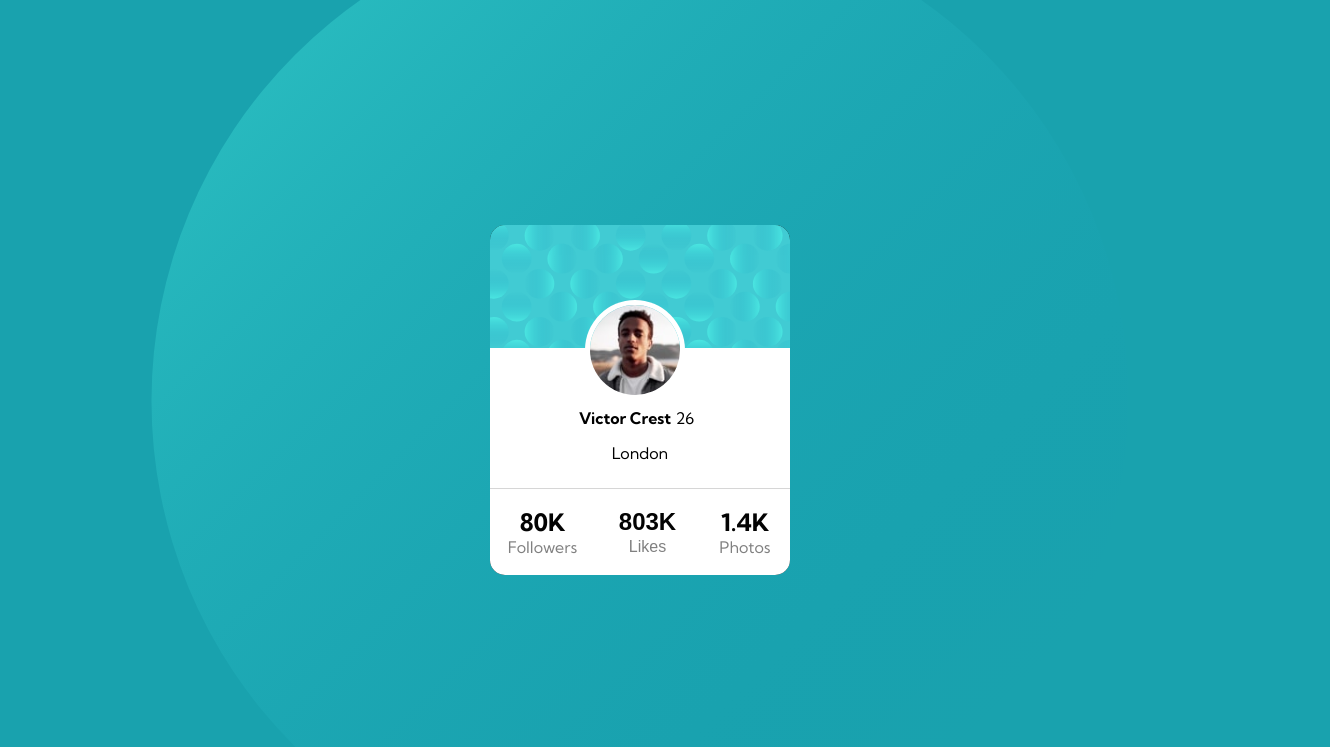
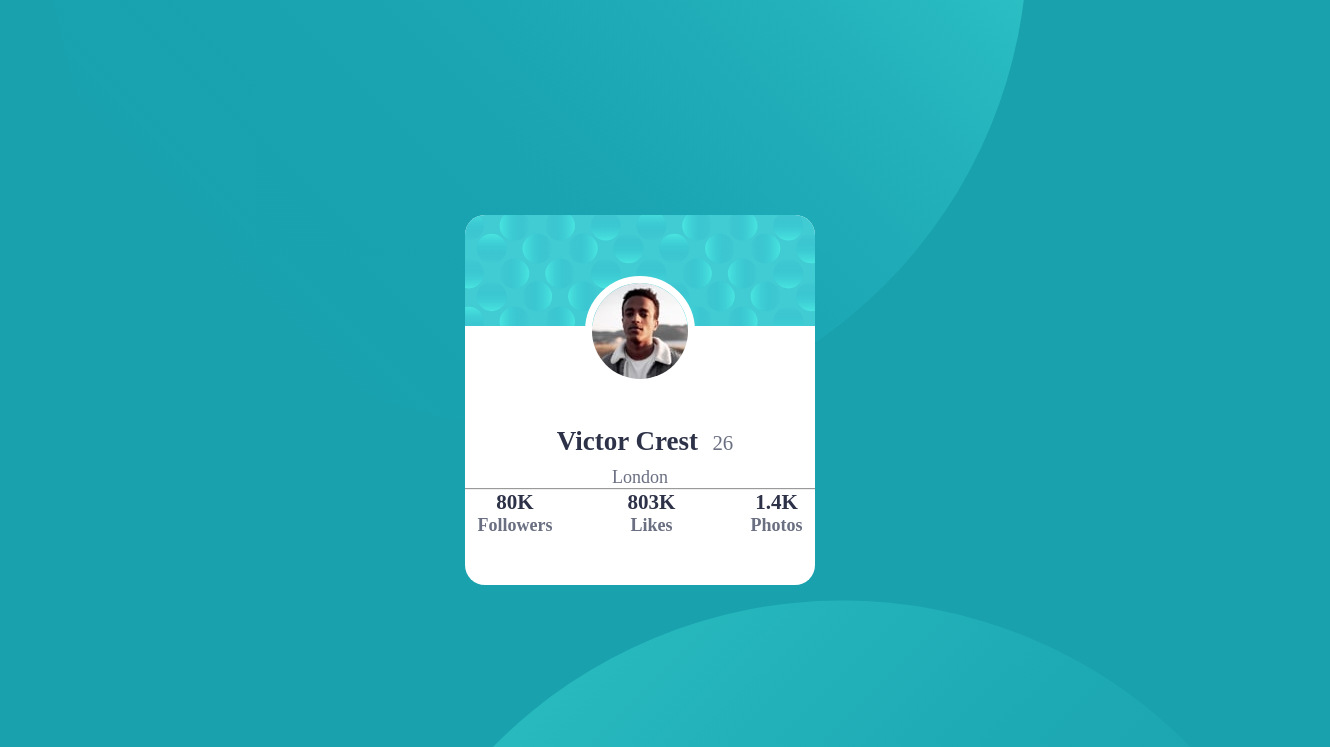
Before and after one commit to soulcage57/profile-card, a plain HTML site: page index.html in a window 1280 px wide. Shown: the top 747 px of the page, 1330 px wide, since content can reach past the window. Drawn offline with Linux system fonts and the light colour scheme.

Commit message:
first commit

```diff
--- /dev/null
+++ b/css/style.css
@@ -0,0 +1,95 @@
+@import url('https://fonts.googleapis.com/css2?family=Kumbh+Sans:wght@400;700&display=swap');
+
+*{
+    margin: 0;
+    padding: 0;
+    box-sizing: border-box;
+}
+
+body{
+    overflow: hidden;
+    background: hsl(185, 75%, 39%);
+    display: flex;
+    justify-content: center;
+    align-items: center;
+    height: 100vh;
+    font-family: 'Kumbh Sans' sans-serif;
+    font-size: 18px;
+    color: hsl(227, 10%, 46%);
+}
+
+main{
+    width: 350px;
+    height: 370px;
+    background: white;
+    border-radius: 20px;
+    overflow: hidden;
+
+}
+.top-background, .bottom-background{
+    position: absolute;
+    z-index: -99;
+}
+
+.top-background{
+    top: -550px;
+    left: 50px;
+}
+
+.bottom-background{
+    top:600px;
+    right: -50px;
+}
+
+header{
+    width: 100%;
+    height: 30%;
+    background-image: url(../images/bg-pattern-card.svg);
+}
+
+section{
+    display: flex;
+    flex-direction: column;
+    justify-content: center;
+    align-items: center;
+    position: relative;
+
+}
+
+.viktor-picture{
+    border-radius: 50%;
+    border: 7px solid white;
+    position: relative;
+    top:-50px;
+
+}
+
+.section-cont{
+    text-align: center;
+    position: relative;
+    top:-10px;
+}
+
+
+h1, h3{
+    color: hsl(229, 23%, 23%);
+    font-weight: bold;
+}
+
+h1,h2{
+    display: inline-block;
+    margin-bottom: 10px;
+}
+
+h2{
+    position: relative;
+    left:10px;
+    font-size: 1.3rem;
+    font-weight: 400;
+}
+
+.cont-info{
+    width: 400px;
+    display: flex;
+    justify-content: space-around;
+}
--- a/index.html
+++ b/index.html
@@ -3,38 +3,39 @@
 <head>
   <meta charset="UTF-8">
   <meta name="viewport" content="width=device-width, initial-scale=1.0">
-
   <link rel="icon" type="image/png" sizes="32x32" href="./images/favicon-32x32.png">
-  <link rel="stylesheet" href="style.css">
+  <link rel="stylesheet" href="./css/style.css">
   <title>Frontend Mentor | Profile card component</title>
-
 
 </head>
 <body>
-<img class="img1" src="./images/bg-pattern-bottom.svg">
-<!-- <img class="img2" src="./images/bg-pattern-bottom.svg"> -->
-
+  <img class="top-background" src="./images/bg-pattern-top.svg" alt="no pic">
+  <img class="bottom-background" src="./images/bg-pattern-bottom.svg" alt="no pic">
   <main>
-    <div class="image-viktor"></div>
-    <div class="div1"></div>
-    <div class="div2">
-      <p class="viktor-crest">Victor Crest </p>
-        <p class="number26">26 </p> <br>
-          <P class="london">London</P> </div>
-    <div class="div3">
-      <div class="divfooter1">
-        <p class="follower-count">80K</p> <br>
-          <span>Followers</span></div>
-
-      <div class="divfooter2">
-        <p class="likes">803K</p> <br>
-           <span>Likes</span></div>
-      <div class="divfooter3">
-        <p class="photos">1.4K</p> <br>
-           <span> Photos</span></div>
-    </div>
-
-
+    <header></header>
+    <section>
+      <img class="viktor-picture" src="./images/image-victor.jpg" alt="no pic">
+      <div class="section-cont">
+          <h1>Victor Crest</h1>
+          <h2>26</h2>
+          <p>London</p>
+          <hr>
+          <footer class="cont-info">
+              <div class="followers">
+                  <h3>80K</h3>
+                  <h4>Followers</h4>
+              </div>
+              <div class="likes">
+                  <h3>803K</h3>
+                  <h4>Likes</h4>
+              </div>
+              <div class="photos">
+                  <h3>1.4K</h3>
+                  <h4>Photos</h4>
+              </div>
+          </footer>
+      </div>
+    </section>
   </main>
 </body>
 </html>
--- a/style.css
+++ /dev/null
@@ -1,143 +0,0 @@
-@import url('https://fonts.googleapis.com/css2?family=Kumbh+Sans:wght@400;700&display=swap');
-
-*{
-    margin: 0;
-    padding: 0;
-    box-sizing: border-box;
-}
-
-body{
-    background: hsl(185, 75%, 39%);
-    display: flex;
-    justify-content: center;
-    align-items: center;
-    height: 100vh;
-    font-family: 'Kumbh Sans', sans-serif;
-    position: relative;
-
-}
-
-.img1{
-    position: absolute;
-}
-
-.img2{
-    position: absolute;
-
-}
-
-main{
-    width: 300px;
-    height: 350px;
-    background: rgb(0, 0, 0);
-    border-radius: 15px;
-    overflow: hidden;
-    position: relative;
-}
-
-p{
-    position: absolute;
-}
-
-span{
-    color: gray;
-    margin-top: 30px;
-}
-
-.div1{
-    width: 100%;
-    height: 35%;
-    background-image: url(./images/bg-pattern-card.svg);
-}
-
-.div2{
-    width: 100%;
-    height: 40%;
-    background-color: rgb(255, 255, 255);
-    display: flex;
-    justify-content: center;
-    align-items: center;
-}
-
-.div3{
-    width: 100%;
-    height: 25%;
-    background-color: rgb(255, 255, 255);
-    display: flex;
-    flex-direction: row;
-    border-top: 1px solid rgb(214, 214, 214);
-}
-
-.image-viktor{
-    width: 90px;
-    height: 90px;
-    border-radius: 50%;
-    box-shadow: 0 0 0 5px white;
-    background-image: url(./images/image-victor.jpg);
-    background-size: cover;
-    position: absolute;
-    margin-top: 80px;
-    margin-left: 100px;
-}
-
-.divfooter1{
-    height: 100%;
-    width: 35%;
-    display: flex;
-    justify-content: center;
-    align-items: center;
-}
-
-
-.divfooter2{
-    height: 100%;
-    width: 35%;
-    display: flex;
-    justify-content: center;
-    align-items: center;
-    font-family:sans-serif;
-}
-
-.divfooter3{
-    height: 100%;
-    width: 30%;
-    display: flex;
-    justify-content: center;
-    align-items: center;
-}
-
-.viktor-crest{
-    margin-left: -30px;
-    font-weight: 700;
-}
-.number26{
-    margin-right: -90px;
-}
-
-.london{
-    margin-top: 70px;
-
-}
-.follower-count{
-    font-size: 24px;
-    font-weight: bold;
-    color: #030303;
-    margin-top: -20px;
-    position: absolute;
-}
-
-.likes{
-    font-size: 24px;
-    font-weight: bold;
-    color: #030303;
-    margin-top: -20px;
-    position: absolute;
-}
-
-.photos{
-    font-size: 24px;
-    font-weight: bold;
-    color: #030303;
-    margin-top: -20px;
-    position: absolute;
-}
```
